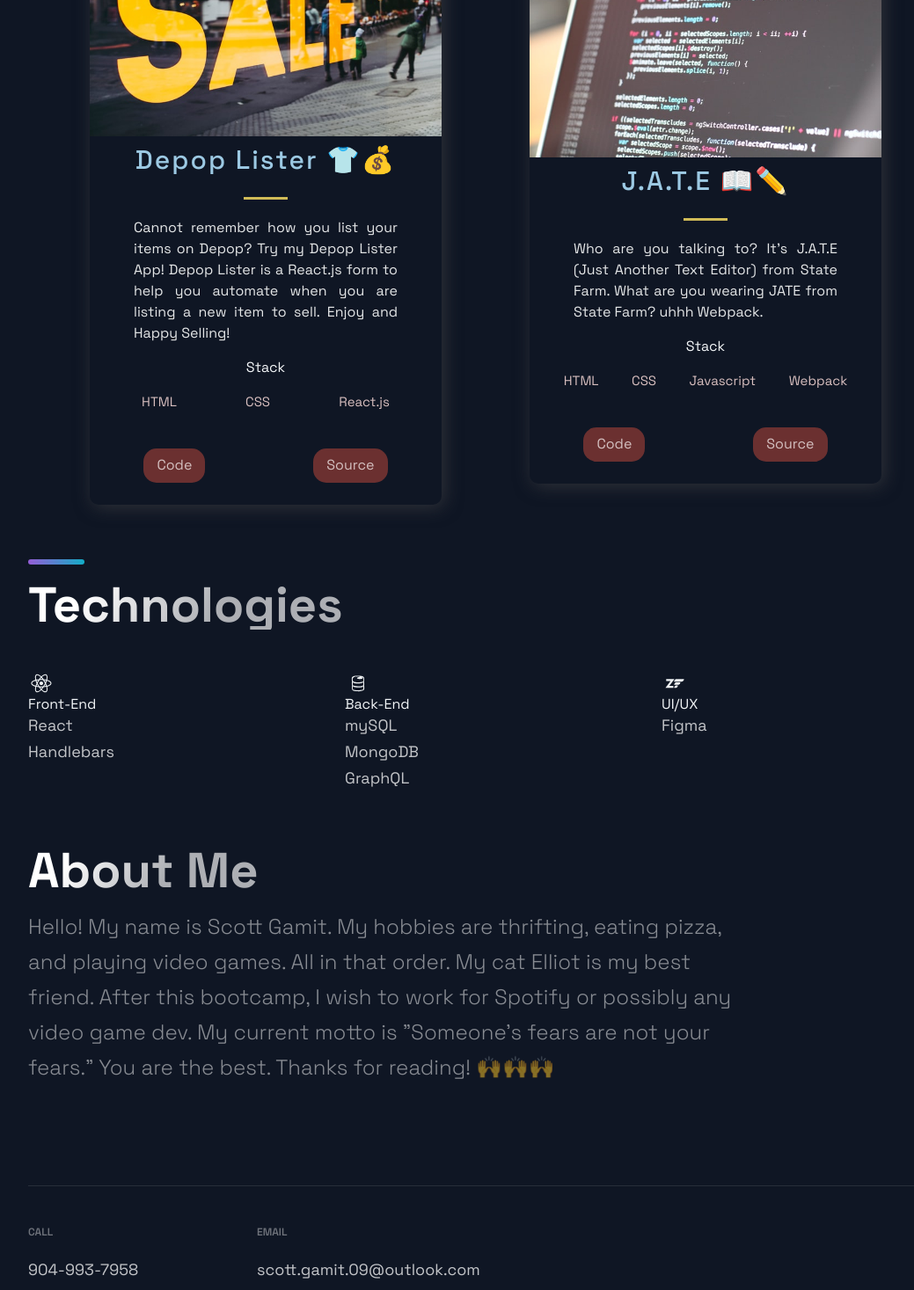
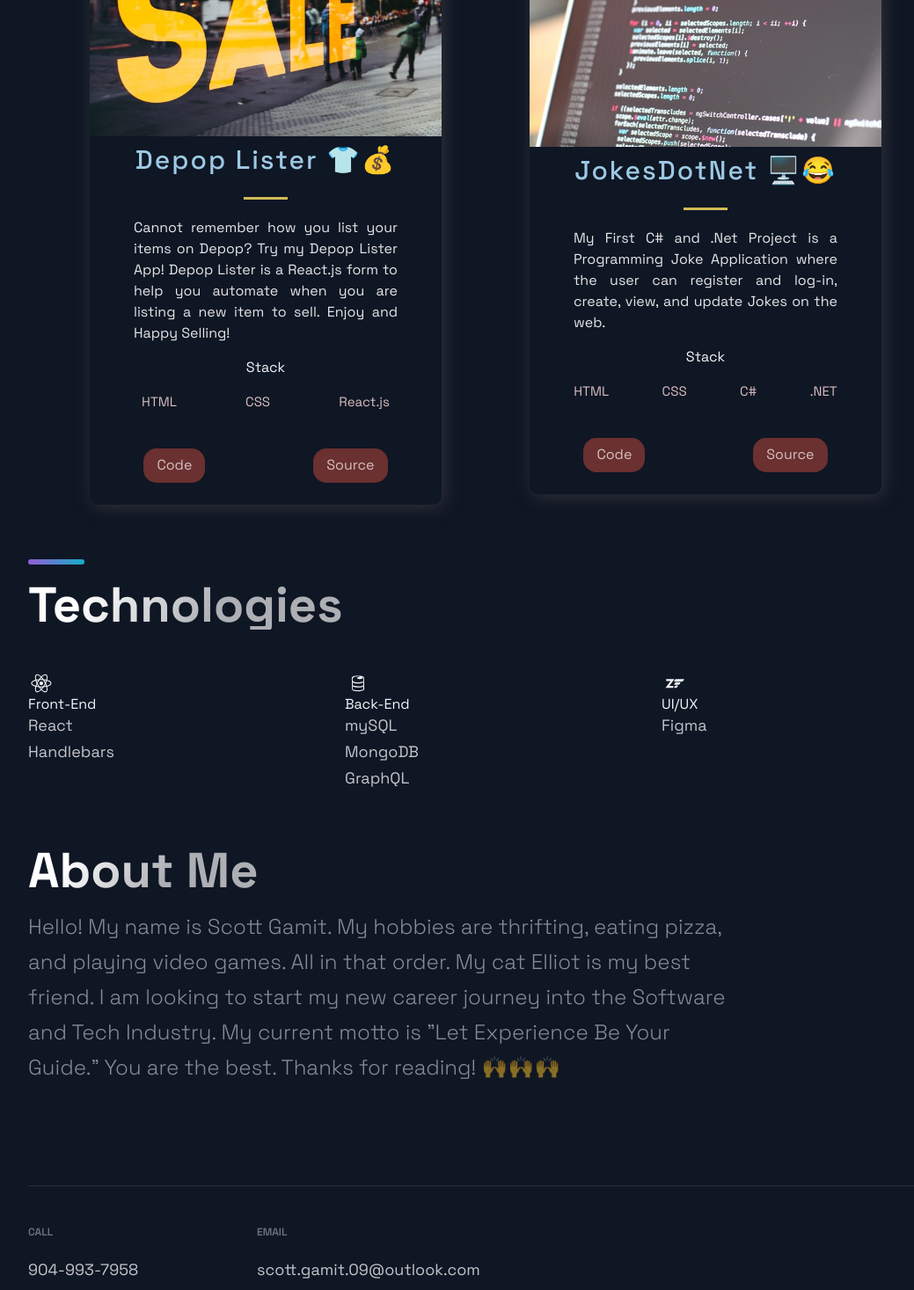
Before and after one commit to sgamit09/RTG.web.dev.folio.react, a Next.js app: page / in a window 1280 px wide. Shown: the part 1683-3150 px from the top of the page at 88% size, without its empty margins (88-1127 px from the left). Built offline with nearby package versions, Linux system fonts and the light colour scheme.

Commit message:
update 2.0

```diff
--- a/src/components/TimeLine/TimeLine.js
+++ b/src/components/TimeLine/TimeLine.js
@@ -47,8 +47,8 @@
   <SectionTitle>About Me</SectionTitle>
   <SectionText>
   Hello! My name is Scott Gamit. My hobbies are thrifting, eating pizza, and playing video games.
-  All in that order. My cat Elliot is my best friend. After this bootcamp, I wish to work for Spotify or possibly any video game dev.
-  My current motto is "Someone's fears are not your fears." You are the best. Thanks for reading! 🙌🙌🙌
+  All in that order. My cat Elliot is my best friend. I am looking to start my new career journey into the Software and Tech Industry.
+  My current motto is "Let Experience Be Your Guide." You are the best. Thanks for reading! 🙌🙌🙌
   </SectionText>
   {/* <CarouselContainer ref={carouselRef}>
 <>
--- a/src/constants/constants.js
+++ b/src/constants/constants.js
@@ -28,12 +28,12 @@
     id: 2,
   },
   {
-    title: 'J.A.T.E 📖✏️',
-    description: "Who are you talking to? It's J.A.T.E (Just Another Text Editor) from State Farm. What are you wearing JATE from State Farm? uhhh Webpack.",
+    title: 'JokesDotNet 🖥️😂',
+    description: "My First C# and .Net Project is a Programming Joke Application where the user can register and log-in, create, view, and update Jokes on the web.",
     image: '/images/4.jpg',
-    tags: ['HTML', 'CSS', 'Javascript','Webpack'],
-    source: 'https://jate-on-jate2.herokuapp.com/',
-    visit: 'https://github.com/sgamit09/JATE.from.State.Farm',
+    tags: ['HTML', 'CSS', 'C#','.NET'],
+    source: 'https://jokesdotnet.azurewebsites.net/',
+    visit: 'https://github.com/sgamit09/JokesDotNet',
     id: 3,
   },
 ];
```
